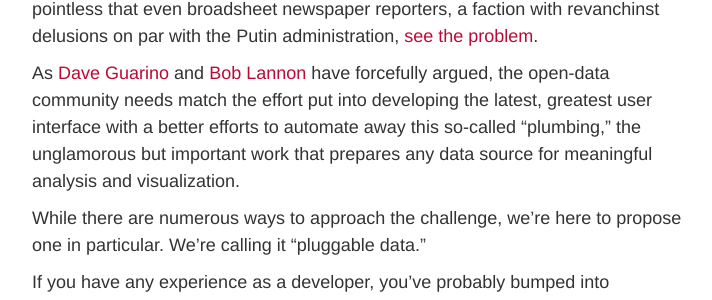
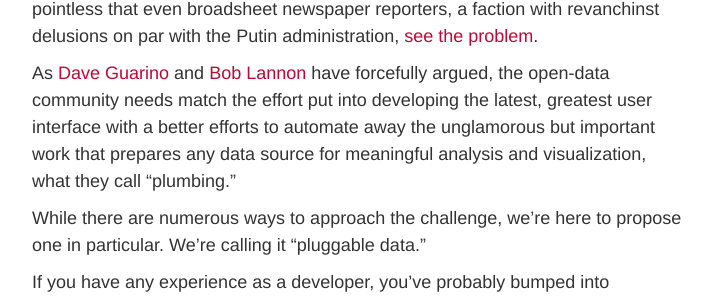
Before and after one commit to palewire/californiacivicdata.org, a Jekyll site: the page built from _posts/2015-01-01-pluggable-data.markdown, in a window 1280 px wide and 900 px high, scrolled down 572 px. Shown: the part 197-497 px from the top of the window, without its empty margins (38-750 px from the left). Built offline with Jekyll 4.4.1, drawn with Linux system fonts in a browser that asks for light colours.

Commit message:
Updated 2015-01-01-pluggable-data.markdown

```diff
--- a/_posts/2015-01-01-pluggable-data.markdown
+++ b/_posts/2015-01-01-pluggable-data.markdown
@@ -24,7 +24,7 @@
 
 This has to change. It’s a waste of time, energy and money so dreary and pointless that even broadsheet newspaper reporters, a faction with revanchinst delusions on par with the Putin administration, [see the problem](http://www.nytimes.com/2014/08/18/technology/for-big-data-scientists-hurdle-to-insights-is-janitor-work.html?_r=0).
 
-As [Dave Guarino](http://daguar.github.io/2014/03/17/etl-for-america/) and [Bob Lannon](http://sunlightfoundation.com/blog/2014/03/21/data-plumbers/) have forcefully argued, the open-data community needs match the effort put into developing the latest, greatest user interface with a better efforts to automate away this so-called "plumbing," the unglamorous but important work that prepares any data source for meaningful analysis and visualization.
+As [Dave Guarino](http://daguar.github.io/2014/03/17/etl-for-america/) and [Bob Lannon](http://sunlightfoundation.com/blog/2014/03/21/data-plumbers/) have forcefully argued, the open-data community needs match the effort put into developing the latest, greatest user interface with a better efforts to automate away the unglamorous but important work that prepares any data source for meaningful analysis and visualization, what they call "plumbing."
 
 While there are numerous ways to approach the challenge, we're here to propose one in particular. We're calling it "pluggable data."
 
```
